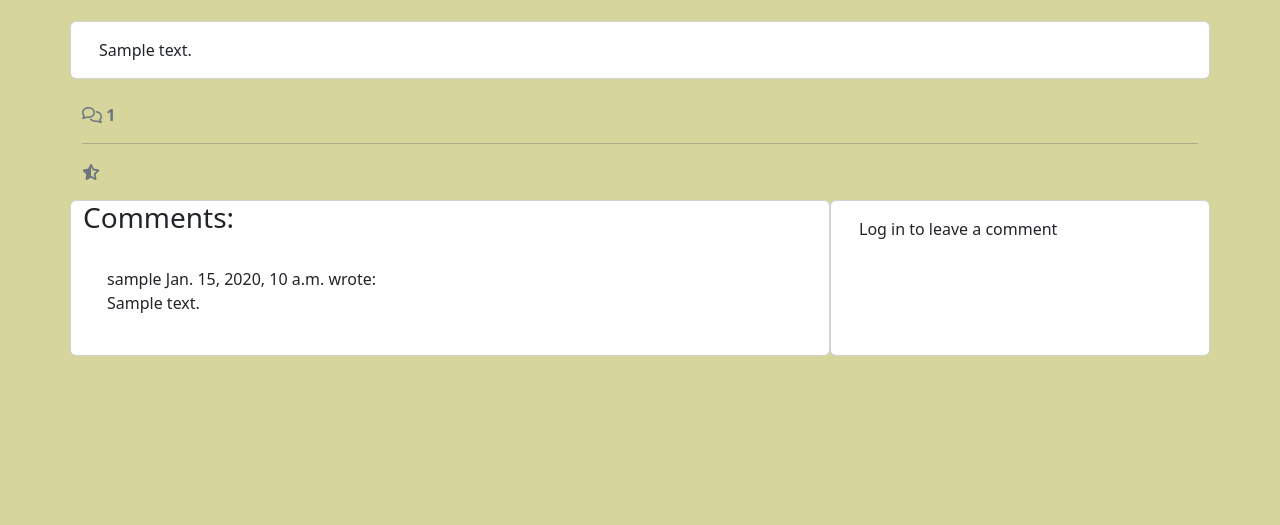
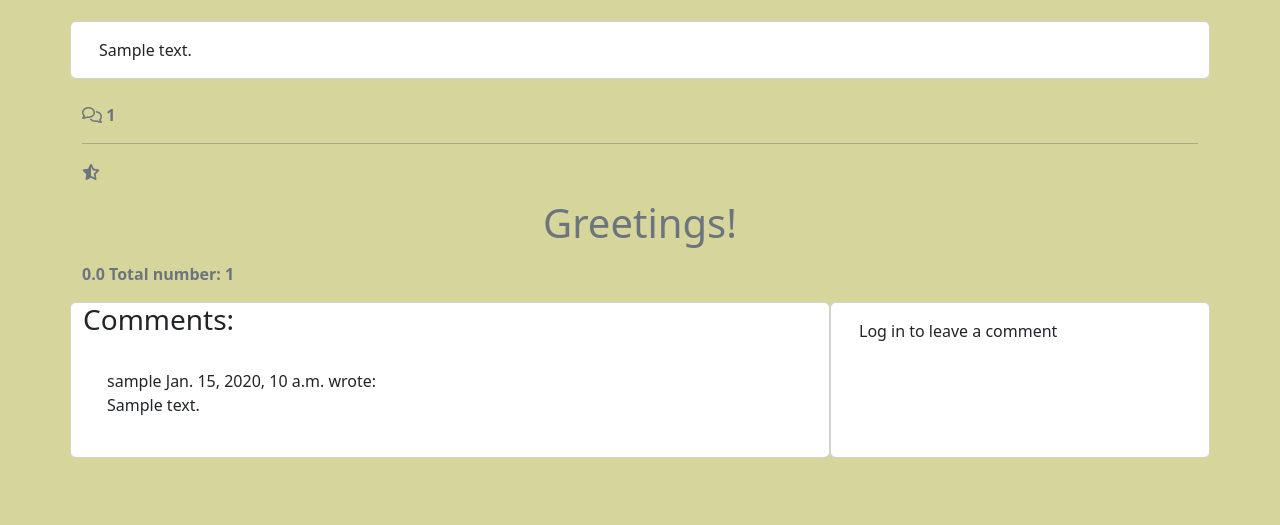
Before and after one commit to RenaSchott/Project4-BoardGameReview, a Django app: a page that uses templates/single_review.html in a window 1280 px wide. Shown: the part 169-694 px from the top of the page. Run offline with Django 4.2, Linux system fonts and the light colour scheme; tables that the repository leaves empty hold one stand-in row (values such as "Sample post"); some libraries are stand-ins or nearby versions.

Commit message:
Added logic and displying for the rating

```diff
--- a/bg_review/models.py
+++ b/bg_review/models.py
@@ -4,9 +4,7 @@ from cloudinary.models import CloudinaryField
 
 
 STATUS = ((0, "Draft"), (1, "Published"))
-RATE = ((0, "0"), (0.5, "0.5"), (1, "1"), (1.5, "1.5"), (2, "2"), (2.5, "2.5"), (3, "3"), (3.5, "3.5"),
-(4, "4"), (4.5, "4.5"), (5, "5"), (5.5, "5.5"), (6, "6"), (6.5, "6.5"), (7, "7"), (7.5, "7.5"), (8, "8"),
-(8.5, "8.5"), (9, "9"), (9.5, "9.5"), (10, "10"))
+RATE = ((0, "0"), (1, "1"), (2, "2"), (3, "3"), (4, "4"), (5, "5"))
 
 # Model for board games
 class BoardGame(models.Model):
--- a/bg_review/views.py
+++ b/bg_review/views.py
@@ -22,8 +22,13 @@ def single_review(request, slug):
     """
     queryset = Review.objects.filter(status=1)
     review = get_object_or_404(queryset, slug=slug)
-    #rated = Rating.objects.filter(status=1)
-    #rated_count = review.rated.filter(status=1).count
+    ratings = Rating.objects.filter(review=review)
+    ratings_count = 0
+    ratings_sum = 0
+    for rating in ratings:
+        ratings_count += 1
+        ratings_sum += rating.rating
+    ratings_average = ratings_sum / ratings_count
     comments = review.comments.all().order_by("-created_on")
     comment_count = review.comments.filter(approved=True).count
     if request.method == "POST":
@@ -46,6 +51,8 @@ def single_review(request, slug):
                     "comments": comments,
                     "comment_count": comment_count,
                     "comment_form": comment_form,
+                    "ratings_count": ratings_count,
+                    "ratings_average": ratings_average,
             },)
 
 
--- a/templates/single_review.html
+++ b/templates/single_review.html
@@ -52,10 +52,14 @@
       <div class="col-12">
         <strong class="text-secondary">
           <i class="fa-solid fa-star-half-stroke"></i>
-          {% for review in reviews %}
-            {{ review.title }} {{ review.avg_rating }}
-            Rating count: {{ review.rating.all.count }}
-          {% endfor %}
+          {% if ratings_average == 1 %}
+            <h1>Hello!</h1>
+          {% elif myvar == 2 %}
+            <h1>Welcome!</h1>
+          {% else %}
+            <h1>Greetings!</h1>
+          {% endif %}
+          {{ ratings_average }} Total number: {{ ratings_count }}
         </strong>
       </div>
     </div>
```
Also changed, not shown: README.md, bg_review/migrations/0002_alter_rating_rating.py (added).
